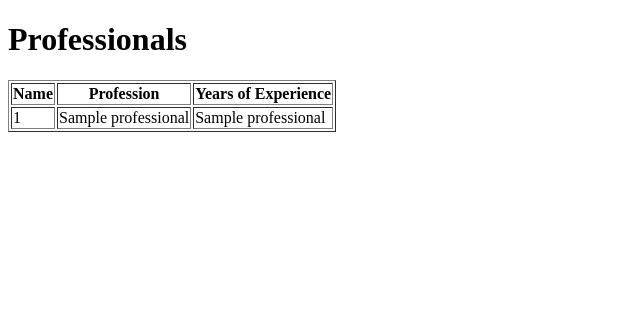
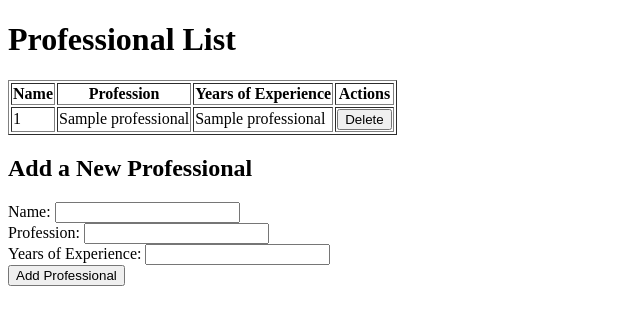
Before and after one commit to EngineerMarion29/simple_microservice_apm_instrumentation, a Flask app: template templates/index.html in a window 1280 px wide. Shown: the top 325 px of the page, without its empty margins (0-640 px from the left). Run offline with Flask 3, Linux system fonts and the light colour scheme; the template is opened without the code that fills it: most values are stand-ins (such as "Sample title", 1, 10 or a date in 2020).

Commit message:
working-all

```diff
--- a/app.py
+++ b/app.py
@@ -1,33 +1,53 @@
-from flask import Flask, render_template
+from flask import Flask, render_template, request, redirect, url_for
 import mysql.connector
+
+# opentelemetry imports
+from opentelemetry.exporter.otlp.proto.grpc.trace_exporter import OTLPSpanExporter
+from opentelemetry.instrumentation.flask import FlaskInstrumentor
+from opentelemetry.sdk.resources import Resource, SERVICE_NAME
+from opentelemetry.sdk.trace import TracerProvider
+from opentelemetry.sdk.trace.export import SimpleSpanProcessor
+from opentelemetry.sdk.trace.sampling import StaticSampler, Decision
 from opentelemetry import trace
-from opentelemetry.instrumentation.flask import FlaskInstrumentor
+# coralogix sampler
+from coralogix_opentelemetry.trace.samplers import CoralogixTransactionSampler
 from opentelemetry.instrumentation.mysql import MySQLInstrumentor
-from opentelemetry.sdk.trace import TracerProvider
-from opentelemetry.sdk.trace.export import BatchSpanProcessor
-from opentelemetry.exporter.otlp.proto.grpc.trace_exporter import OTLPSpanExporter
-import os
 
-# Initialize Flask app
+# Authorization, CX-Application-Name and CX-Subsystem-Name are mandatory when calling the coralogix endpoint directly.
+headers = ', '.join([
+    f'Authorization=Bearer%20cxtp_AJYvEtCbmG5sFu6A0mXQKeeJ352SKU',
+    "CX-Application-Name=Instrumentation",
+    "CX-Subsystem-Name=Instrumentation-App",
+])
+
+# create a tracer provider
+tracer_provider = TracerProvider(
+    resource=Resource.create({
+        SERVICE_NAME: 'Instrumentation-App'
+    }),
+    sampler=CoralogixTransactionSampler(StaticSampler(Decision.RECORD_AND_SAMPLE)))
+
+# set up an OTLP exporter to send spans to coralogix directly.
+exporter = OTLPSpanExporter(
+    endpoint='ingress.coralogix.com:443',
+    headers=headers,
+)
+
+# set up a span processor to send spans to the exporter
+span_processor = SimpleSpanProcessor(exporter)
+# span_processor = ConsoleSpanExporter(exporter)
+
+# add the span processor to the tracer provider
+tracer_provider.add_span_processor(span_processor)
+trace.set_tracer_provider(tracer_provider)
+instrumentor = FlaskInstrumentor()
+tracer = trace.get_tracer_provider().get_tracer(__name__)
+
+# initialise flask app
 app = Flask(__name__)
-
-# Initialize OpenTelemetry
-trace.set_tracer_provider(TracerProvider())
-tracer = trace.get_tracer(__name__)
-
-# Instrument Flask
-FlaskInstrumentor().instrument_app(app)
-
-# Instrument MySQL
+instrumentor.instrument_app(app)  # Instrument the flask app
 MySQLInstrumentor().instrument()
 
-# Set up the OTLP exporter
-otlp_exporter = OTLPSpanExporter(
-    endpoint=os.getenv("OTEL_EXPORTER_OTLP_ENDPOINT"),
-    headers={"Authorization": os.getenv("OTEL_EXPORTER_OTLP_HEADERS")}
-)
-span_processor = BatchSpanProcessor(otlp_exporter)
-trace.get_tracer_provider().add_span_processor(span_processor)
 
 def get_db_connection():
     return mysql.connector.connect(
@@ -39,13 +59,75 @@ def get_db_connection():
 
 @app.route('/')
 def index():
-    conn = get_db_connection()
-    cursor = conn.cursor()
-    cursor.execute('SELECT * FROM professionals')
-    professionals = cursor.fetchall()
-    cursor.close()
-    conn.close()
+    with tracer.start_as_current_span("index_query", kind=trace.SpanKind.CLIENT) as span:
+        conn = get_db_connection()
+        cursor = conn.cursor()
+        cursor.execute('SELECT * FROM professionals')
+        professionals = cursor.fetchall()
+
+        # Setting attributes
+        span.set_attribute("db.system", "mysql")
+        span.set_attribute("db.connection_string", "mysql://root@mysql:3306/testdb")
+        span.set_attribute("db.user", "root")
+        span.set_attribute("db.name", "testdb")
+        span.set_attribute("db.operation", "SELECT")
+        span.set_attribute("db.statement", "SELECT * FROM professionals")
+        span.set_attribute("net.peer.name", "mysql")
+        span.set_attribute("net.peer.port", 3306)
+
+        cursor.close()
+        conn.close()
     return render_template('index.html', professionals=professionals)
+
+
+@app.route('/add', methods=['POST'])
+def add_professional():
+    name = request.form['name']
+    profession = request.form['profession']
+    years_of_experience = request.form['years_of_experience']
+
+    with tracer.start_as_current_span("insert_query", kind=trace.SpanKind.CLIENT) as span:
+        conn = get_db_connection()
+        cursor = conn.cursor()
+        cursor.execute('INSERT INTO professionals (name, profession, years_of_experience) VALUES (%s, %s, %s)',
+                (name, profession, years_of_experience))
+        conn.commit()
+
+        # Setting attributes
+        span.set_attribute("db.system", "mysql")
+        span.set_attribute("db.connection_string", "mysql://root@mysql:3306/testdb")
+        span.set_attribute("db.user", "root")
+        span.set_attribute("db.name", "testdb")
+        span.set_attribute("db.operation", "INSERT")
+        span.set_attribute("db.statement", "INSERT INTO professionals (name, profession, years_of_experience) VALUES (?, ?, ?)")
+        span.set_attribute("net.peer.name", "mysql")
+        span.set_attribute("net.peer.port", 3306)
+
+        cursor.close()
+        conn.close()
+    return redirect(url_for('index'))
+
+@app.route('/delete/<string:name>', methods=['POST'])
+def delete_professional(name):
+    with tracer.start_as_current_span("delete_query", kind=trace.SpanKind.CLIENT) as span:
+        conn = get_db_connection()
+        cursor = conn.cursor()
+        cursor.execute('DELETE FROM professionals WHERE name = %s', (name,))
+        conn.commit()
+
+        # Setting attributes
+        span.set_attribute("db.system", "mysql")
+        span.set_attribute("db.connection_string", "mysql://root@mysql:3306/testdb")
+        span.set_attribute("db.user", "root")
+        span.set_attribute("db.name", "testdb")
+        span.set_attribute("db.operation", "DELETE")
+        span.set_attribute("db.statement", "DELETE FROM professionals WHERE name = ?")
+        span.set_attribute("net.peer.name", "mysql")
+        span.set_attribute("net.peer.port", 3306)
+
+        cursor.close()
+        conn.close()
+    return redirect(url_for('index'))
 
 if __name__ == '__main__':
     app.run(debug=True)
--- a/mysql-deployment-service.yaml
+++ b/mysql-deployment-service.yaml
@@ -2,7 +2,7 @@ apiVersion: apps/v1
 kind: Deployment
 metadata:
   name: mysql
-  namespace: june11
+  namespace: june25
 spec:
   replicas: 1
   selector:
@@ -33,7 +33,7 @@ apiVersion: v1
 kind: Service
 metadata:
   name: mysql
-  namespace: june11
+  namespace: june25
 spec:
   selector:
     app: mysql
--- a/requirements.txt
+++ b/requirements.txt
@@ -2,7 +2,7 @@ flask
 mysql-connector-python
 opentelemetry-api
 opentelemetry-sdk
-opentelemetry-instrumentation
+opentelemetry-exporter-otlp-proto-grpc
 opentelemetry-instrumentation-flask
-opentelemetry-exporter-otlp
+coralogix-opentelemetry
 opentelemetry-instrumentation-mysql
--- a/requirements_old.txt
+++ /dev/null
@@ -1,2 +0,0 @@
-flask
-mysql-connector-python
--- a/templates/index.html
+++ b/templates/index.html
@@ -1,24 +1,48 @@
-<!doctype html>
+<!DOCTYPE html>
 <html lang="en">
 <head>
-    <meta charset="utf-8">
-    <title>Professionals</title>
+    <meta charset="UTF-8">
+    <title>Professional List</title>
 </head>
 <body>
-    <h1>Professionals</h1>
+    <h1>Professional List</h1>
     <table border="1">
+        <thead>
             <tr>
                 <th>Name</th>
                 <th>Profession</th>
                 <th>Years of Experience</th>
+                <th>Actions</th>
             </tr>
+        </thead>
+        <tbody>
             {% for professional in professionals %}
             <tr>
                 <td>{{ professional[0] }}</td>
                 <td>{{ professional[1] }}</td>
                 <td>{{ professional[2] }}</td>
+                <td>
+                    <form action="{{ url_for('delete_professional', name=professional[0]) }}" method="post" style="display:inline;">
+                        <button type="submit">Delete</button>
+                    </form>
+                </td>
             </tr>
             {% endfor %}
+        </tbody>
     </table>
+
+    <h2>Add a New Professional</h2>
+    <form action="{{ url_for('add_professional') }}" method="post">
+        <label for="name">Name:</label>
+        <input type="text" id="name" name="name" required>
+        <br>
+        <label for="profession">Profession:</label>
+        <input type="text" id="profession" name="profession" required>
+        <br>
+        <label for="years_of_experience">Years of Experience:</label>
+        <input type="number" id="years_of_experience" name="years_of_experience" required>
+        <br>
+        <button type="submit">Add Professional</button>
+    </form>
 </body>
 </html>
```
Also changed, not shown: app_old.py (deleted, +0 -25 lines), flaskapp-deployment-service.yaml (+3 -11 lines), flaskapp-deployment-service_june14.yaml (deleted, +0 -43 lines), 1 other file. Lines whose indentation alone changed are shown as unchanged.
